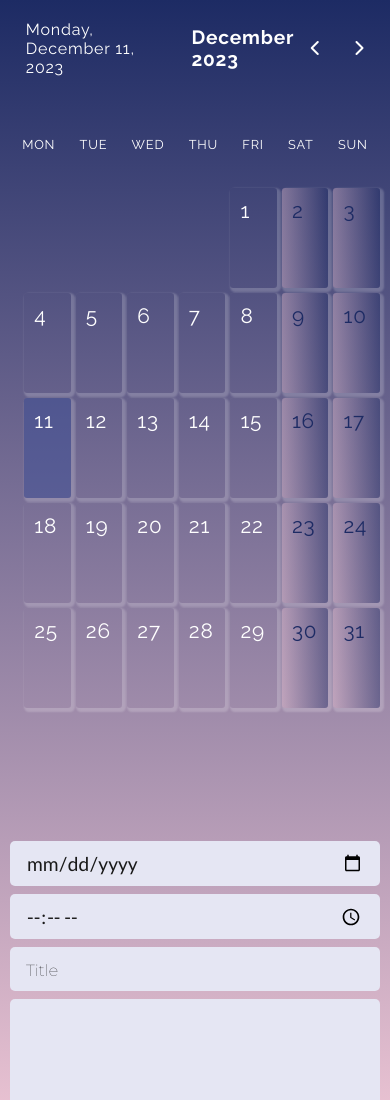
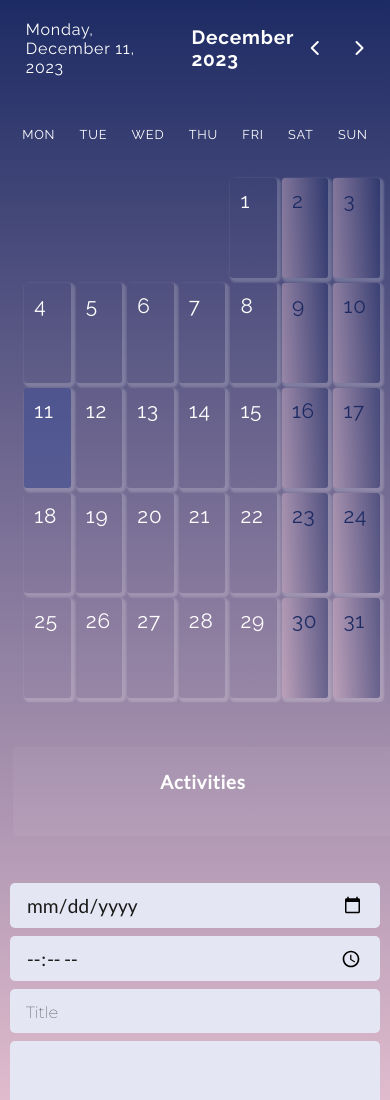
Before and after one commit to linusansas/Calendar, a website: page public/index.html in a window 390 px wide. Shown: the top 1100 px of the page. Drawn offline with Linux system fonts and the light colour scheme; a web font is replaced by a local one.

Commit message:
minor changes for smaller screens

```diff
--- a/public/style.css
+++ b/public/style.css
@@ -375,8 +375,18 @@ Small Screens
       height: 100%;
       flex-direction: column;
    }
+   .main-content {
+      order: 1;
+   }
+   .sidebar {
+      order: 2;
+      margin-top: -95px;
+   }
+   .right-area {
+      order: 3;
+   }
    .container-info {
-    display: none;
+      /*display: none;*/
    }
    .img-container {
       display: none;
```
Lines whose indentation alone changed are shown as unchanged.
